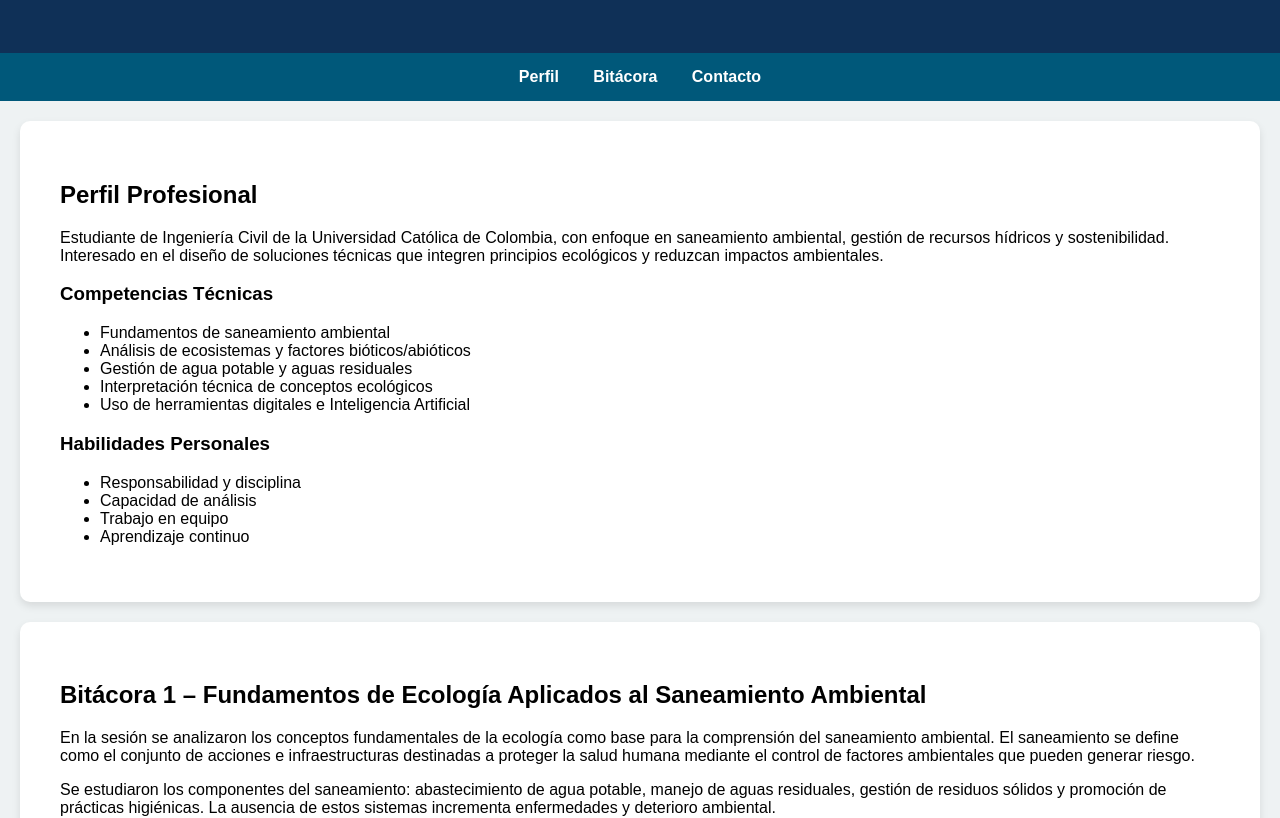
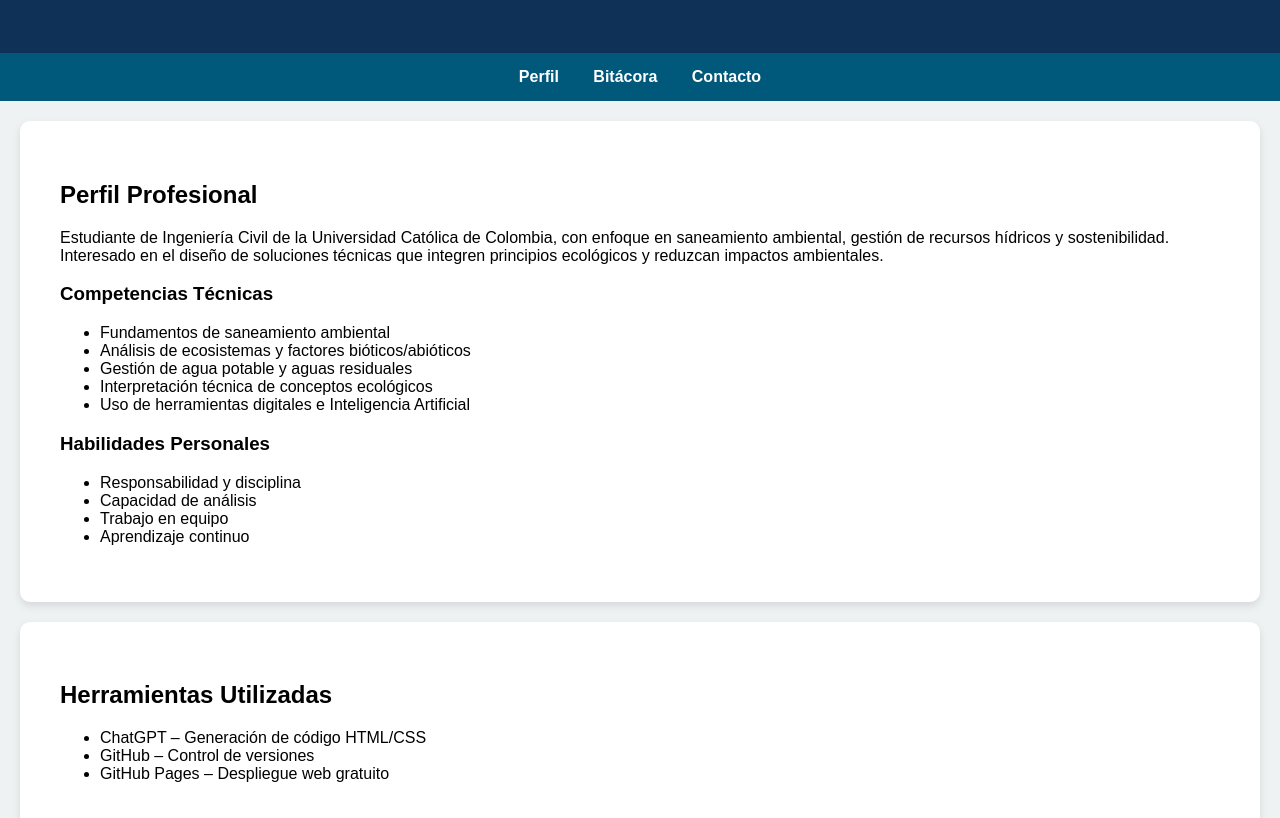
Before and after one commit to Jfcorrea08/Saneamiento, a plain HTML site: page index.html in a window 1280 px wide. Shown: the part 141-959 px from the top of the page. Drawn offline with Linux system fonts and the light colour scheme.

Commit message:
Add section for utilized tools in index.html

```diff
--- a/index.html
+++ b/index.html
@@ -83,6 +83,14 @@ footer {
 <li>Aprendizaje continuo</li>
 </ul>
 </section>
+<section>
+<h2>Herramientas Utilizadas</h2>
+<ul>
+<li>ChatGPT – Generación de código HTML/CSS</li>
+<li>GitHub – Control de versiones</li>
+<li>GitHub Pages – Despliegue web gratuito</li>
+</ul>
+</section>
 
 
 <section id="bitacora">
```
